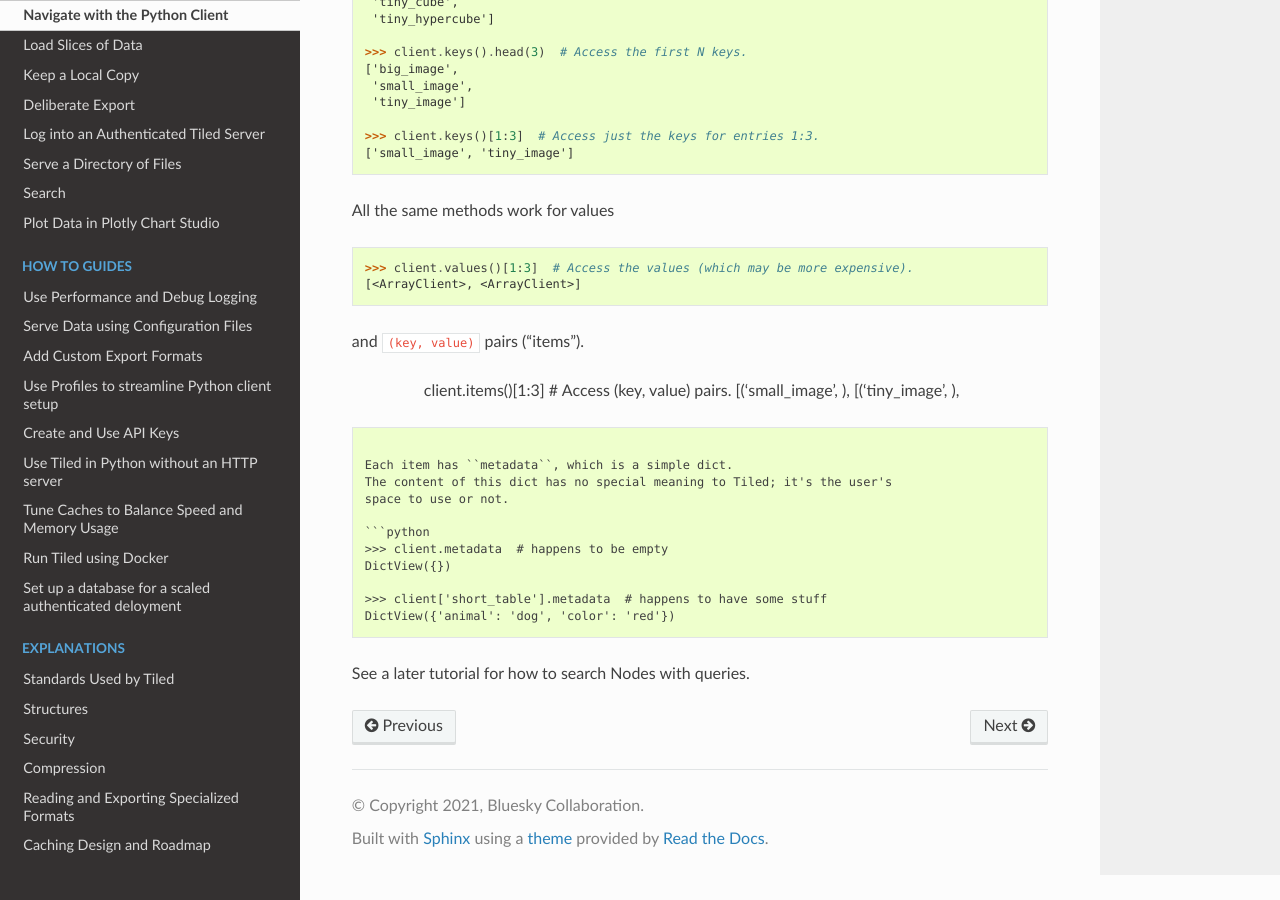
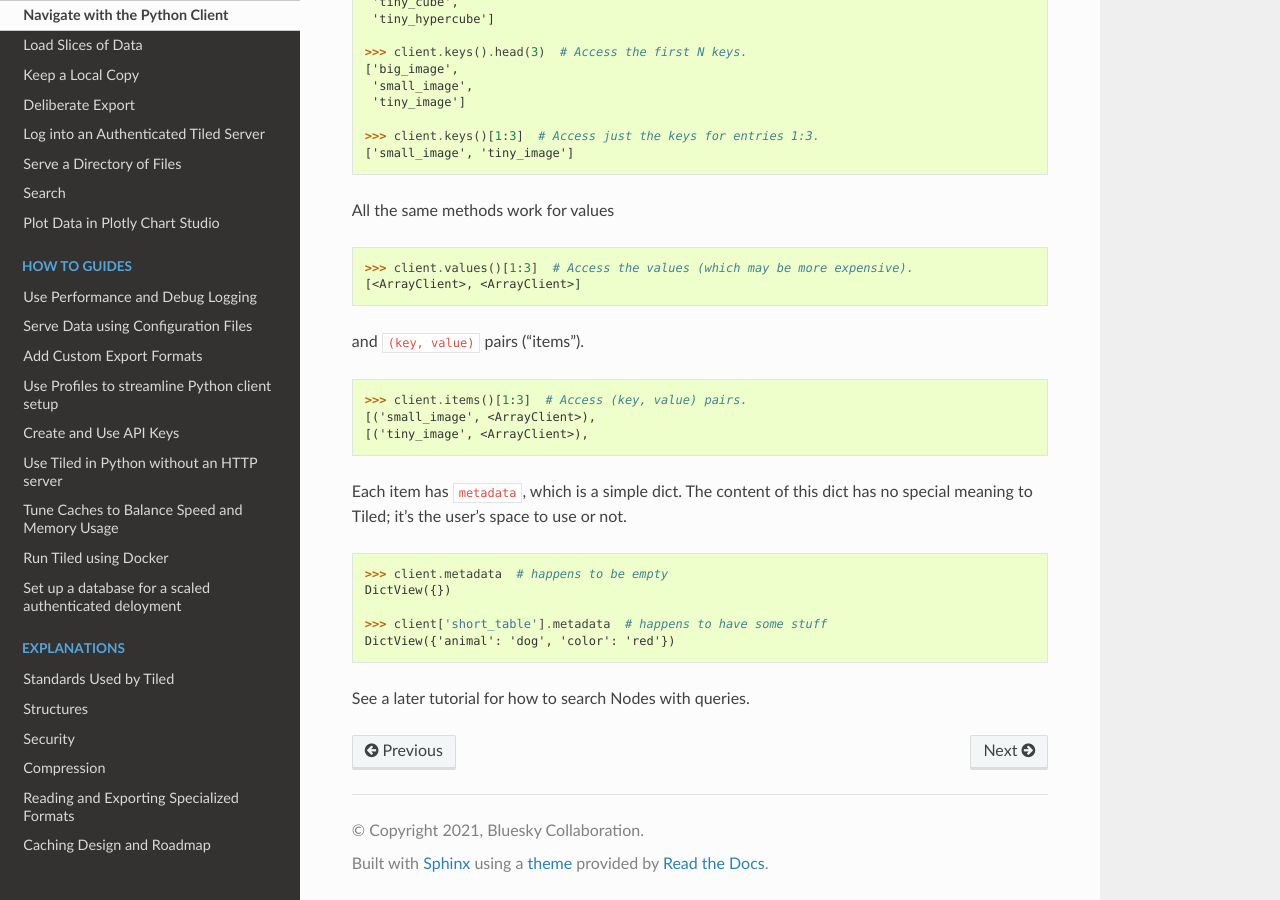
Before and after one commit to bluesky/tiled, a Sphinx documentation site: the page built from docs/source/tutorials/navigation.md, in a window 1280 px wide and 900 px high, scrolled down 2006 px. Built offline with Sphinx 7.4.7 and the Read the Docs theme 2.0.0, drawn with Linux system fonts in a browser that asks for light colours; pages that are not in the unit, such as notebooks, are missing from menus.

Commit message:
More docs tweaks

````diff
--- a/docs/source/tutorials/navigation.md
+++ b/docs/source/tutorials/navigation.md
@@ -126,6 +126,7 @@
 
 and `(key, value)` pairs ("items").
 
+```python
 >>> client.items()[1:3]  # Access (key, value) pairs.
 [('small_image', <ArrayClient>),
 [('tiny_image', <ArrayClient>),
````
Also changed, not shown: docs/source/reference/python-client.md (+6 -4 lines).
